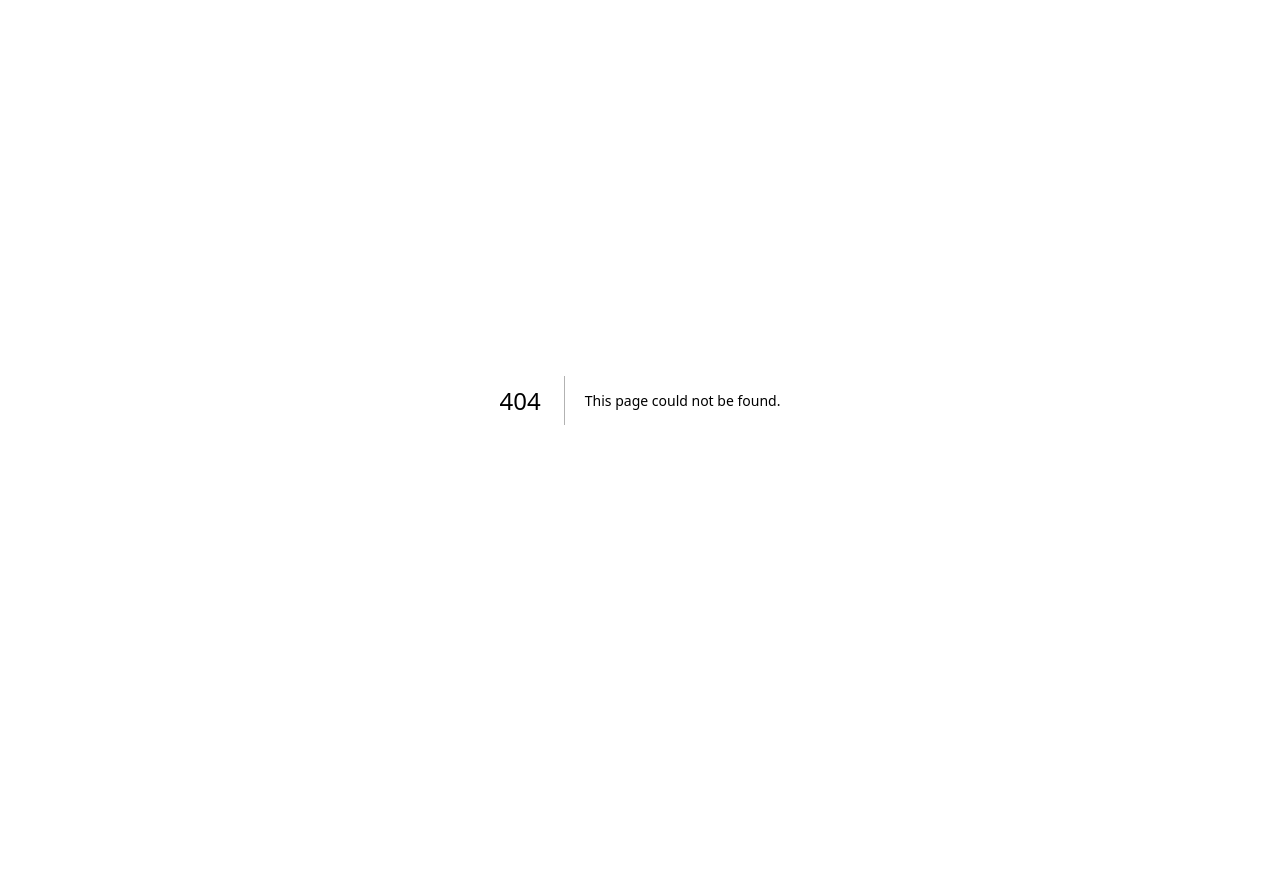
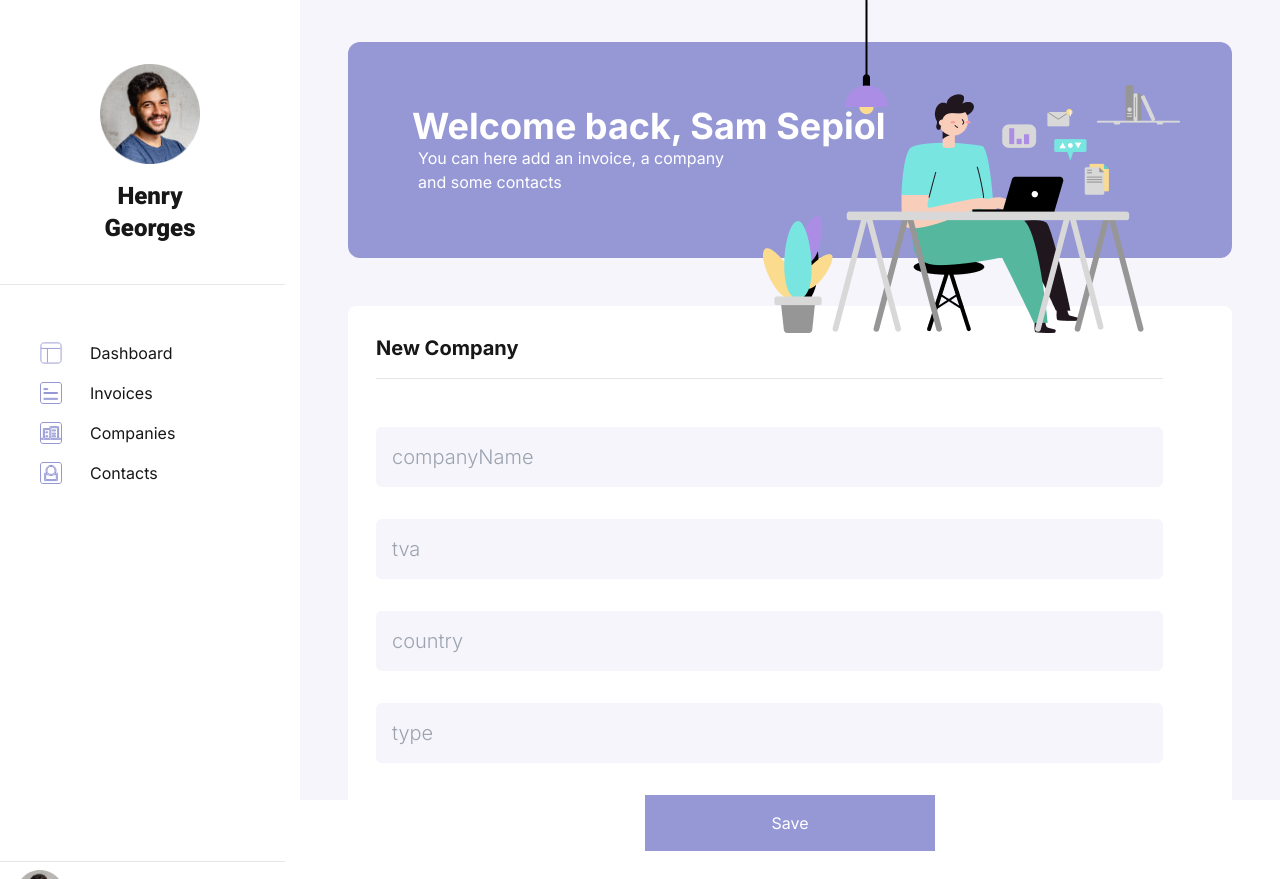
Before and after one commit to sam-sepiol1/cogip-client, a Next.js app: page /dashboard/companies in a window 1280 px wide. Before the commit this address had no page. Before the commit the page ends 800 px from the top, so only its background shows below. Built offline with nearby package versions, Linux system fonts and the light colour scheme.

Commit message:
FRONT : Add dashboard companies page

```diff
--- a/app/components/Dashboard_menu.tsx
+++ b/app/components/Dashboard_menu.tsx
@@ -10,7 +10,7 @@ export default function Dashboard_menu() {
 			<aside className='flex flex-col dashboard_menu w-[300px] pt-16'>
 				<div className='profile_infos flex flex-col items-center'>
 					<picture className='mb-4'>
-						<img src='Dashboard/Dashboard_profile-picture.png' alt='Profile picture' />
+						<Image src='/Dashboard/Dashboard_profile-picture.png' alt='Profile picture' width={100} height={100} />
 					</picture>
 					<span className='font-black text-2xl dashboard-menu-name'>Henry</span>
 					<span className='font-black text-2xl dashboard-menu-name'>Georges</span>
--- /dev/null
+++ b/app/dashboard/companies/page.tsx
@@ -0,0 +1,18 @@
+import Dashboard_menu from '../../components/Dashboard_menu';
+import Dashboard_header from '../../components/Dashboard_header';
+import New_entry_form from '../../components/New_entry_form';
+
+
+export default function Dashboard_companies() {
+    return (
+        <main className='h-screen'>
+            <div className='flex h-full'>
+                <Dashboard_menu />
+                <div className='flex flex-col ml-[300px] w-full dashboard_background h-full justify-center '>
+                    <Dashboard_header />
+                    <New_entry_form title='New Company' fields={['companyName', 'tva', 'country', 'type']} />
+                </div>
+            </div>
+        </main>
+    );
+}
```
